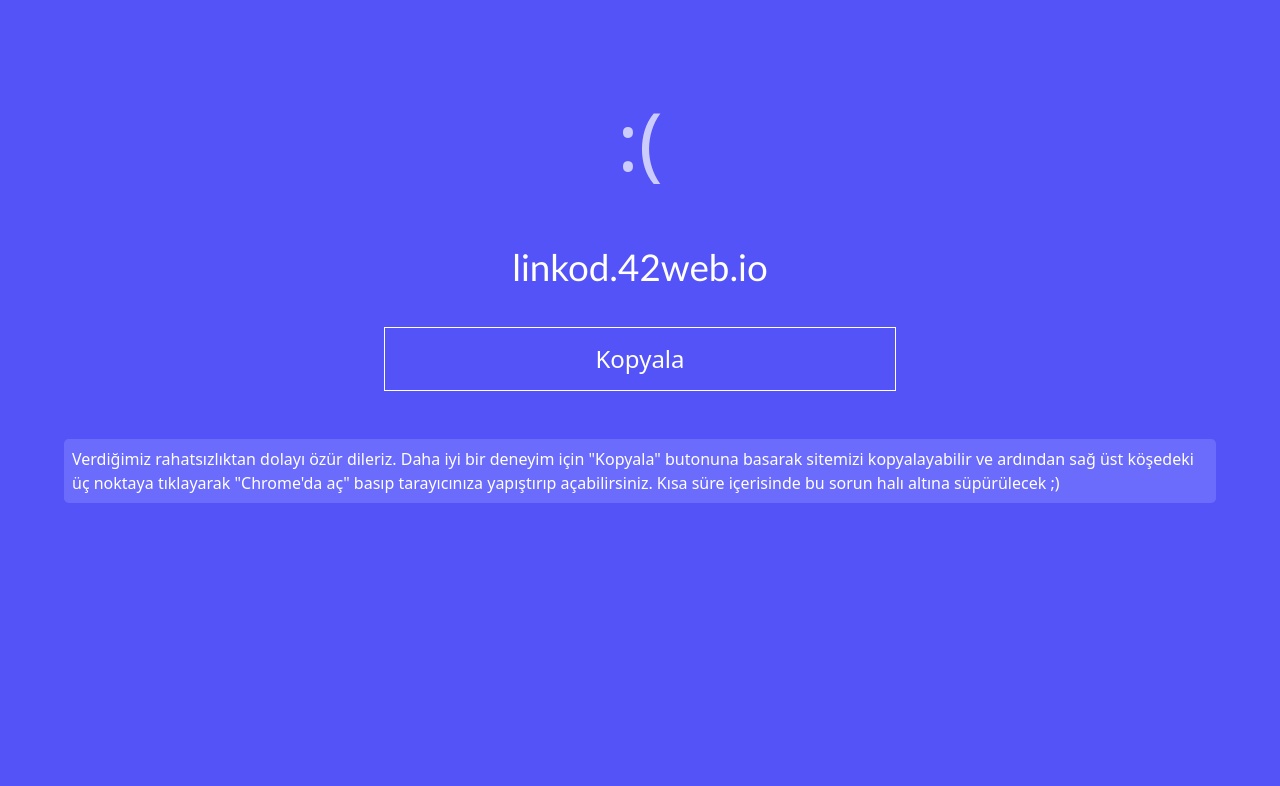
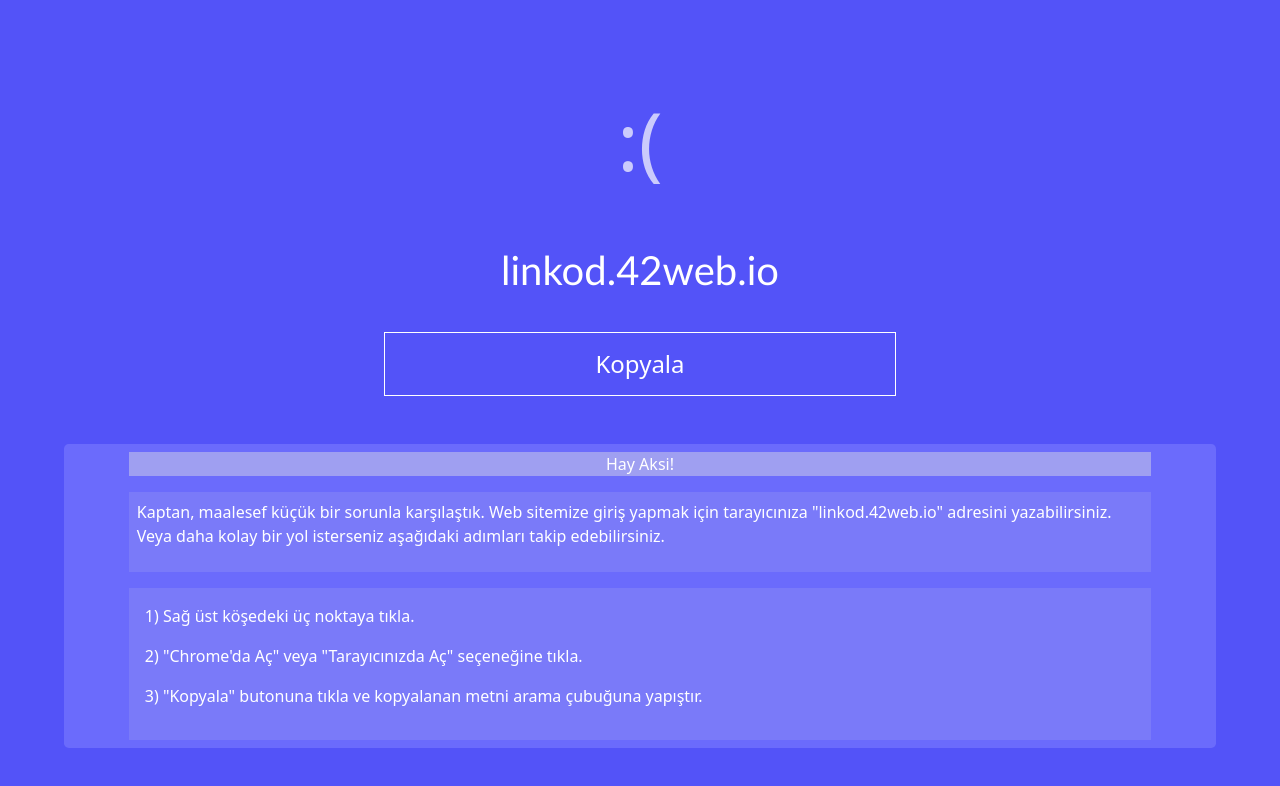
Before and after one commit to krc0/byfatih, a plain HTML site: page index.html in a window 1280 px wide. Drawn offline with nearby package versions, Linux system fonts and the light colour scheme.

Commit message:
Update index.html

```diff
--- a/index.html
+++ b/index.html
@@ -1,58 +1,60 @@
 <!DOCTYPE html>
 <html lang="en">
+
 <head>
     <meta charset="UTF-8">
     <meta http-equiv="X-UA-Compatible" content="IE=edge">
-    <link href="https://cdn.jsdelivr.net/npm/bootstrap@5.3.0-alpha1/dist/css/bootstrap.min.css" rel="stylesheet" integrity="sha384-GLhlTQ8iRABdZLl6O3oVMWSktQOp6b7In1Zl3/Jr59b6EGGoI1aFkw7cmDA6j6gD" crossorigin="anonymous">
+    <link href="https://cdn.jsdelivr.net/npm/bootstrap@5.3.0-alpha1/dist/css/bootstrap.min.css" rel="stylesheet"
+        integrity="sha384-GLhlTQ8iRABdZLl6O3oVMWSktQOp6b7In1Zl3/Jr59b6EGGoI1aFkw7cmDA6j6gD" crossorigin="anonymous">
     <meta name="viewport" content="width=device-width, initial-scale=1.0">
     <title>Document</title>
 
     <style>
-        *{
+        * {
             margin: 0;
             padding: 0;
         }
 
-        body{
+        body {
             background: rgb(83, 83, 248);
             color: white;
         }
 
 
-        .site-text{
+        .site-text {
             width: 100;
             display: flex;
             justify-content: center;
             position: relative;
             top: 15rem;
-            font-size: 2.3rem;
+            font-size: 2.5em;
             font-family: 'Gill Sans', 'Gill Sans MT', Calibri, 'Trebuchet MS', sans-serif;
         }
 
-        button{
+        button {
             width: 40%;
             height: 4rem;
             font-size: 1.5rem;
             top: 17rem;
             position: relative;
-            border:  solid .1rem white;
+            border: solid .1rem white;
             background: transparent;
             color: white;
             transition: .4s ease all;
         }
 
-        button:hover{
+        button:hover {
             background: #6b6bfc;
             color: #ffffffe5;
             box-shadow: 0 0 1rem #3030be;
         }
 
-        .wp{
+        .wp {
             display: flex;
             justify-content: center;
         }
 
-        .text-2{
+        .text-2 {
             position: relative;
             top: 20rem;
             background: #6b6bfc;
@@ -62,30 +64,80 @@
             border-radius: .3rem;
         }
 
-        .sorry{
+        .sorry {
             position: absolute;
             top: 5rem;
             font-size: 5rem;
             opacity: 70%;
         }
 
-        .screen{
+        .screen {
             position: absolute;
             top: 25rem;
             opacity: 90%;
             text-shadow: 0 0 2rem #9f9ff1;
         }
 
+        .text-2-content-box-1 {
+            width: 90%;
+            height: auto;
+            background: #9f9ff1;
+            display: flex;
+            justify-content: center;
+            margin-bottom: 1rem;
+        }
+
+        .text-2-content-box-2 {
+            width: 90%;
+            height: auto;
+            background: #9f9ff148;
+            display: flex;
+            justify-content: center;
+            margin-bottom: 1rem;
+            padding: .5rem;
+        }
+
+        .text-2-content-box-3 {
+            background: #9f9ff148;
+            width: 90%;
+            padding: 1rem;
+        }
     </style>
 
 </head>
+
 <body>
-    <div class="wp"><div class="sorry">:(</div></div>
+    <div class="wp">
+        <div class="sorry">:(</div>
+    </div>
     <div class="site-text">linkod.42web.io</div>
     <div class="wp"><button onclick="kopyalaMetin()">Kopyala<i class="fa-thin fa-paste"></i></button></div>
-    <div class="wp"><div class="screen"></div></div>
-    <div class="wp"><div class="text-2">Verdiğimiz rahatsızlıktan dolayı özür dileriz. Daha iyi bir deneyim için "Kopyala" butonuna basarak sitemizi kopyalayabilir ve ardından sağ üst köşedeki üç noktaya tıklayarak "Chrome'da aç" basıp tarayıcınıza yapıştırıp açabilirsiniz. Kısa süre içerisinde bu sorun halı altına süpürülecek ;)</div></div>
+    <div class="wp">
+        <div class="screen"></div>
+    </div>
+    <div class="wp">
+        <div class="text-2">
+            <div class="wp">
+                <div class="text-2-content-box-1">Hay Aksi!</div>
+            </div>
+            <div class="wp">
+                <div class="text-2-content-box-2">
+                    <p>Kaptan, maalesef küçük bir sorunla karşılaştık. Web sitemize giriş yapmak için tarayıcınıza
+                        "linkod.42web.io" adresini yazabilirsiniz. Veya daha kolay bir yol isterseniz aşağıdaki adımları
+                        takip edebilirsiniz.</p>
+                </div>
+            </div>
+            <div class="wp">
+                <div class="text-2-content-box-3">
+                    <p>1) Sağ üst köşedeki üç noktaya tıkla.</p>
+                    <p>2) "Chrome'da Aç" veya "Tarayıcınızda Aç" seçeneğine tıkla.</p>
+                    <p>3) "Kopyala" butonuna tıkla ve kopyalanan metni arama çubuğuna yapıştır.</p>
+                </div>
+            </div>
+        </div>
+    </div>
 </body>
+
 </html>
 
 <script>
@@ -97,7 +149,7 @@
         var screeen = document.querySelector(".screen");
         screeen.innerHTML = "Panoya Kopyalandı :)"
 
-  setTimeout(function() {
+        setTimeout(function () {
             screeen.innerHTML = "";
         }, 3000);
 
```
Lines whose indentation alone changed are shown as unchanged.
